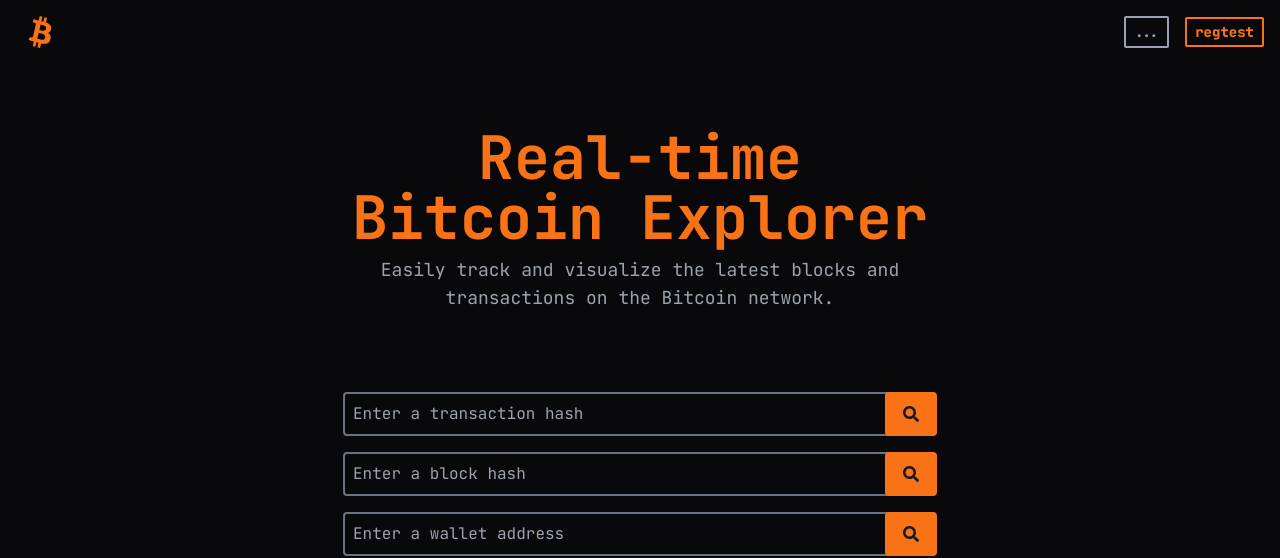
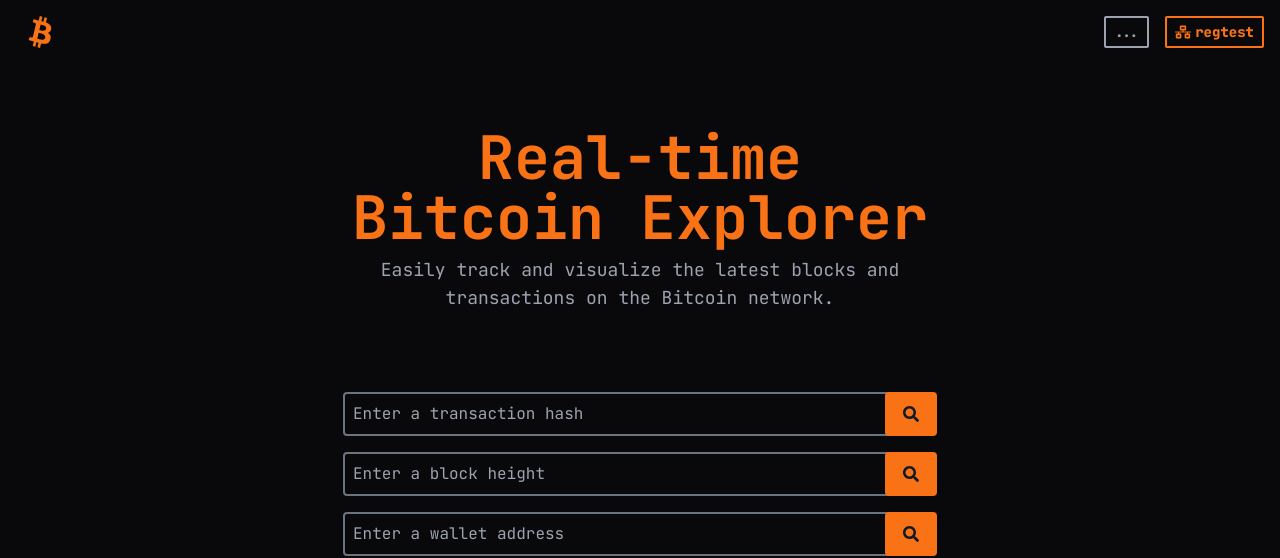
Before and after one commit to thomasdev5832/bitcoin-explorer, a React (Vite) app: page / in a window 1280 px wide. Shown: the top 558 px of the page. Built offline with nearby package versions, Linux system fonts and the light colour scheme; no server answers.

Commit message:
feat(frontend): layout improvements

```diff
--- a/src/components/ui/blocks/index.tsx
+++ b/src/components/ui/blocks/index.tsx
@@ -117,7 +117,12 @@
     }, [API_BASE_URL, AUTH_HEADER]);
 
     if (isLoading) {
-        return <div className="text-orange-400 font-black">Loading blocks...</div>;
+        return (
+            <div className="flex flex-col items-center justify-center gap-2">
+                <FaCube className="animate-spin text-orange-500 text-4xl" />
+                <div className="text-orange-500 font-black text-2xl">Loading blocks...</div>
+            </div>
+        );
     }
 
     if (error) {
@@ -160,7 +165,7 @@
                 {blocks.map((block) => (
                     <div
                         key={block.height}
-                        className="border-gray-600 mb-4 p-4 rounded bg-zinc-900 text-gray-400"
+                        className="mb-4 p-4 rounded bg-zinc-900 text-gray-400 border-zinc-900 hover:border-gray-500 border-2 transition"
                     >
                         <p>
                             <span className="font-bold text-orange-500">Height:</span> {block.height}
--- a/src/components/ui/header/index.tsx
+++ b/src/components/ui/header/index.tsx
@@ -1,6 +1,7 @@
 import { useState, useEffect } from "react";
 import axios from "axios";
 import btcLogo from "../../../assets/btc.svg";
+import { FaNetworkWired } from "react-icons/fa";
 
 export default function Header() {
     const [bitcoinPrice, setBitcoinPrice] = useState<number | null>(null);
@@ -29,12 +30,13 @@
             <div className="max-w-[1280px] mx-auto px-4 flex justify-between items-center py-4">
 
                 <h1 className="flex flex-row text-2xl font-black text-orange-500">
-                    <img
-                        src={btcLogo}
-                        alt="Logo"
-                        className="w-8 ml-2 object-contain"
-                    />
-
+                    <a href="/">
+                        <img
+                            src={btcLogo}
+                            alt="Logo"
+                            className="w-8 ml-2 object-contain cursor-pointer"
+                        />
+                    </a>
                 </h1>
                 <nav>
                     <ul className="flex flex-row items-center space-x-4">
@@ -43,10 +45,11 @@
                                 {bitcoinPrice ? `$${bitcoinPrice.toLocaleString()}` : "..."}
                             </span>
                         </li>
-                        <li className="">
+                        <li className="flex flex-row items-center justify-center gap-1 px-2 py-1 font-black text-sm border-2 rounded-sm border-orange-500 text-orange-500 hover:border-orange-600 hover:text-orange-600 transition">
+                            <FaNetworkWired className="text-base" />
                             <a
                                 href="#"
-                                className="px-2 py-1 font-black text-sm border-2 rounded-sm border-orange-500 text-orange-500 hover:border-orange-600 hover:text-orange-600 transition">
+                            >
                                 regtest
                             </a>
                         </li>
--- a/src/components/ui/searchbar/index.tsx
+++ b/src/components/ui/searchbar/index.tsx
@@ -54,7 +54,7 @@
                 value={inputValue}
                 onChange={(e) => setInputValue(e.target.value)}
                 onKeyPress={handleKeyPress}
-                className="w-full sm:w-[550px] px-2 py-2 caret-orange-500 text-gray-600 bg-zinc-950 border-gray-500 border-2 focus:outline-none focus:text-white focus:border-orange-500 transition rounded"
+                className="w-full sm:w-[550px] px-2 py-2 caret-orange-500 text-gray-600 hover:border-orange-500 bg-zinc-950 border-gray-500 border-2 focus:outline-none focus:text-white focus:border-orange-500 transition rounded"
             />
             <button
                 onClick={handleSearch}
@@ -431,12 +431,16 @@
         setIsLoading(true);
         setError(null);
         try {
-            const result = await fetchFromAPI<Block>("", "getblock", [query, 2]);
+            // Primeiro, obtemos o hash do bloco pelo height
+            const blockHash = await fetchFromAPI<string>("", "getblockhash", [parseInt(query, 10)]);
+
+            // Depois, buscamos os detalhes do bloco usando o hash obtido
+            const result = await fetchFromAPI<Block>("", "getblock", [blockHash, 2]);
             setBlockResult(result);
             setTransactionResult(null);
         } catch (error) {
             if (error instanceof Error && error.message.includes('Block not found')) {
-                setError(`Block with hash ${query} not found.`);
+                setError(`Block with height ${query} not found.`);
             } else {
                 setError(error instanceof Error ? error.message : 'Unknown error');
             }
@@ -607,7 +611,7 @@
             {/* Block Search */}
             <SearchField
                 onSearch={handleSearchBlock}
-                placeholder="Enter a block hash"
+                placeholder="Enter a block height"
                 isLoading={isLoading}
             />
 
--- a/src/components/ui/transactions/index.tsx
+++ b/src/components/ui/transactions/index.tsx
@@ -75,7 +75,12 @@
     }, [listLastTransactions]);
 
     if (isLoading) {
-        return <div className="text-orange-500 font-black">Loading transactions...</div>;
+        return (
+            <div className="flex flex-col items-center justify-center gap-2">
+                <FaExchangeAlt className="animate-spin text-orange-500 text-4xl" />
+                <div className="text-orange-500 font-black text-2xl">Loading transactions...</div>
+            </div>
+        );
     }
 
     if (error) {
@@ -114,7 +119,7 @@
                 {transactions.map((transaction) => (
                     <div
                         key={transaction.hash}
-                        className=" border-gray-600 mb-4 p-4 rounded bg-zinc-900 text-gray-400"
+                        className="mb-4 p-4 rounded bg-zinc-900 text-gray-400 border-zinc-900 hover:border-gray-500 border-2 transition"
                     >
                         <p className="break-all">
                             <span className="font-bold text-orange-500">Hash:</span> {transaction.hash}
```
